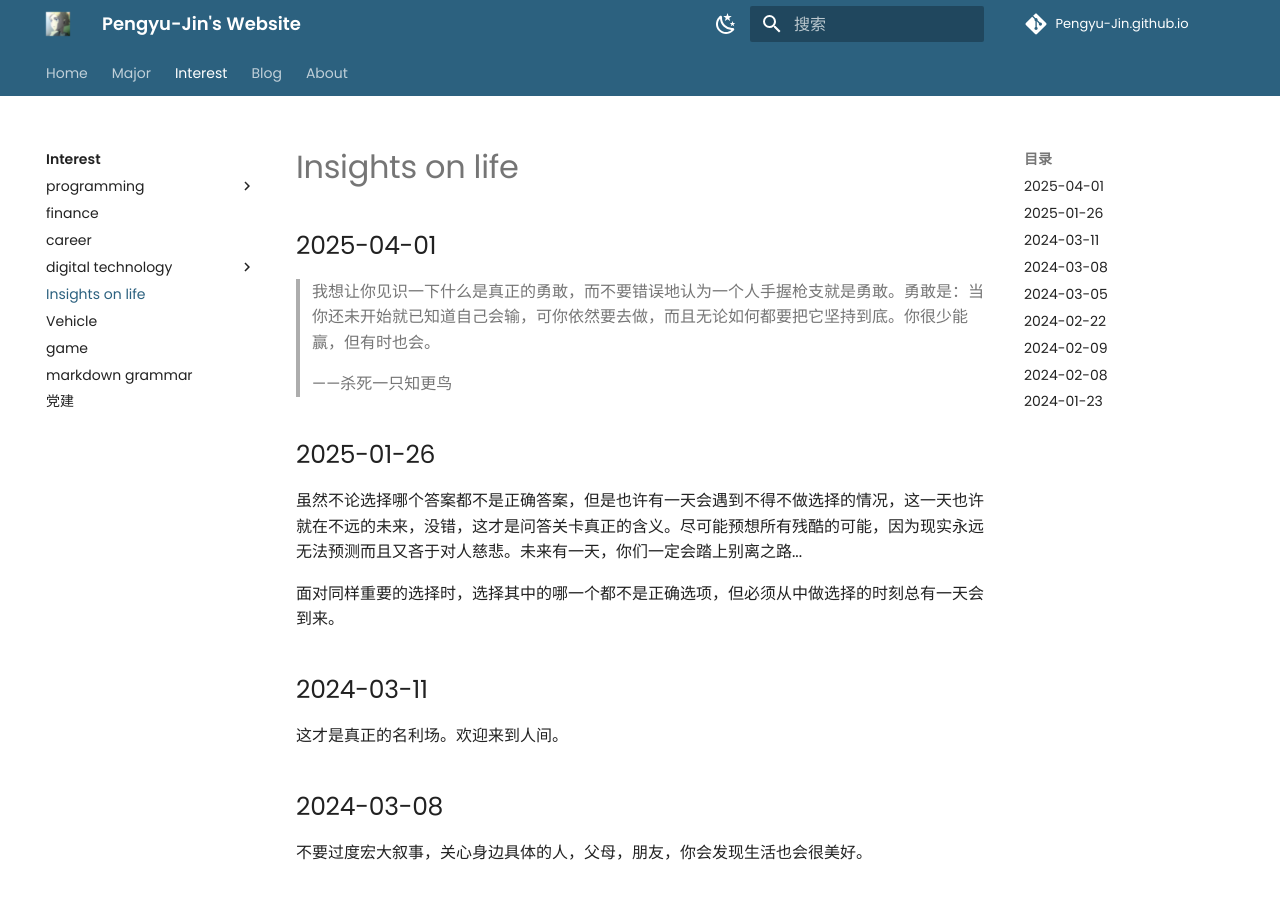
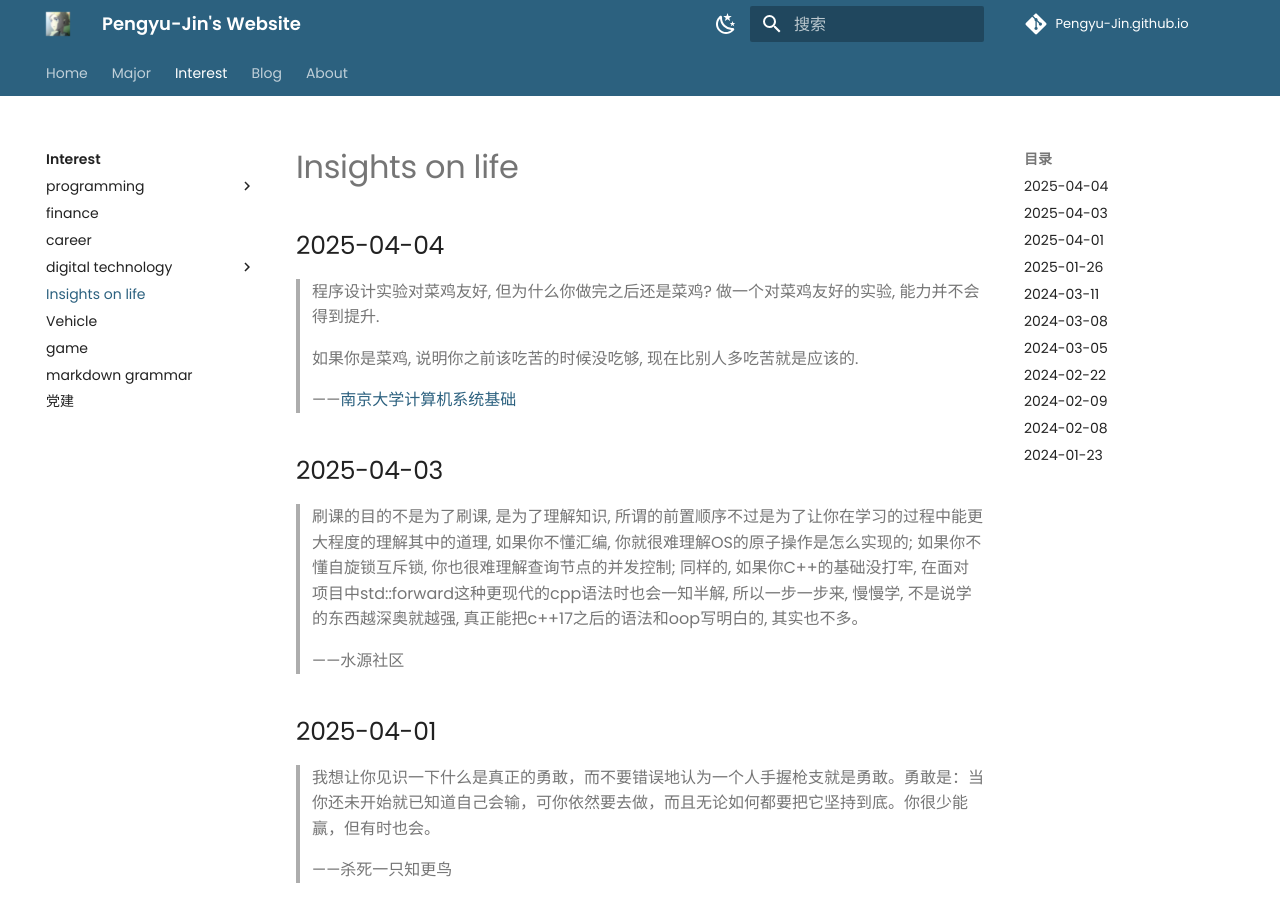
Before and after one commit to Pengyu-Jin/Pengyu-Jin.github.io, an MkDocs documentation site: the page built from docs/interest/LifeRoad/liferoad.md, in a window 1280 px wide and 900 px high. Built offline with MkDocs 1.6.1 and Material for MkDocs 9.7.7, drawn with Linux system fonts in a browser that asks for light colours; comment, search, counter and statistics services are not loaded; a style sheet for code colours, icons or effects is not loaded.

Commit message:
update contents

```diff
--- a/docs/interest/LifeRoad/liferoad.md
+++ b/docs/interest/LifeRoad/liferoad.md
@@ -1,3 +1,16 @@
+## 2025-04-04
+>程序设计实验对菜鸡友好, 但为什么你做完之后还是菜鸡? 做一个对菜鸡友好的实验, 能力并不会得到提升.
+
+>如果你是菜鸡, 说明你之前该吃苦的时候没吃够, 现在比别人多吃苦就是应该的.
+>
+> ——[南京大学计算机系统基础](https://nju-projectn.github.io/ics-pa-gitbook/ics2024/FAQ.html){:target="_blank"}
+
+
+
+## 2025-04-03
+> 刷课的目的不是为了刷课, 是为了理解知识, 所谓的前置顺序不过是为了让你在学习的过程中能更大程度的理解其中的道理, 如果你不懂汇编, 你就很难理解OS的原子操作是怎么实现的; 如果你不懂自旋锁互斥锁, 你也很难理解查询节点的并发控制; 同样的, 如果你C++的基础没打牢, 在面对项目中std::forward这种更现代的cpp语法时也会一知半解, 所以一步一步来, 慢慢学, 不是说学的东西越深奥就越强, 真正能把c++17之后的语法和oop写明白的, 其实也不多。
+>
+> ——水源社区
 
 ## 2025-04-01
 > 我想让你见识一下什么是真正的勇敢，而不要错误地认为一个人手握枪支就是勇敢。勇敢是：当你还未开始就已知道自己会输，可你依然要去做，而且无论如何都要把它坚持到底。你很少能赢，但有时也会。
--- a/mkdocs.yml
+++ b/mkdocs.yml
@@ -125,6 +125,9 @@ extra:
     - icon: fontawesome/brands/zhihu
       link: https://www.zhihu.com/people/zhi-nian-20-34-4
       name: zhihu | 希斯特利亚
+    - icon: fontawesome/brands/youtube
+      link: https://www.youtube.com/@AnnieLe0
+      name: Youtube | Annie
 
 ## [Extensions]
 plugins:
@@ -137,17 +140,6 @@ plugins:
       blog_toc: true ##显示 Blog中每篇博客的标题 构成的目录
       archive: true
       categories: true
-
-  - git-committers: # 对应两个插件，显示文章末尾git提交者
-      enabled: true
-      repository: Pengyu-Jin/Pengyu-Jin.github.io
-      branch: main
-      # token: !ENV GH_TOKEN
-  - git-revision-date-localized: #对应一个插件，显示文章最后修改时间
-      type: date
-      fallback_to_build_date: false
-      enable_creation_date: true
-      enabled: true
 
 markdown_extensions:
   - footnotes #添加注脚footnotes
```
Also changed, not shown: docs/blog/posts/tool.md (+4 -1 lines).
